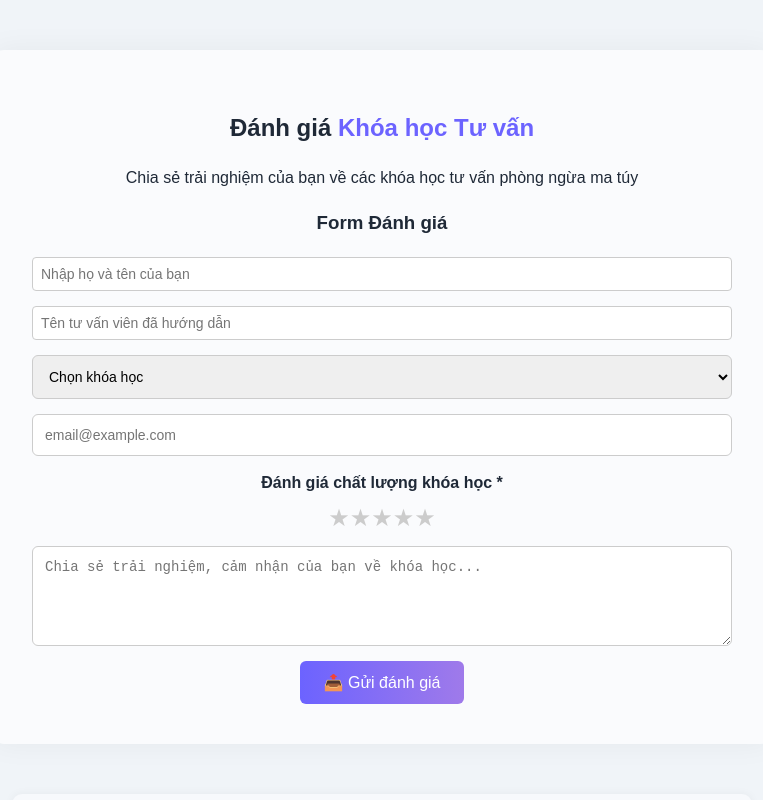
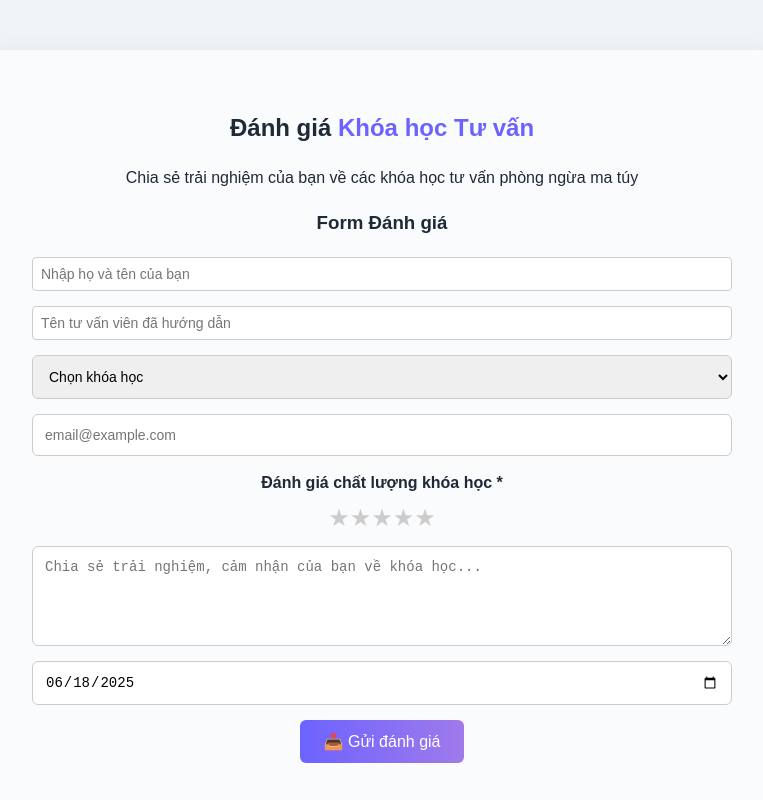
Before and after one commit to ng-dhp/SWP-Drug-FontEnd, a React (Vite) app: page /feedbackform in a window 1280 px wide. Shown: the whole page, without its empty margins (258-1021 px from the left). Built offline with nearby package versions, Linux system fonts and the light colour scheme.

Commit message:
update api

```diff
--- a/src/page/FeedbackForm.jsx
+++ b/src/page/FeedbackForm.jsx
@@ -2,10 +2,66 @@ import React, { useState } from 'react';
 import './css/FeedbackForm.css';
 
 const FeedbackForm = () => {
+  const [formData, setFormData] = useState({
+    fullName: '',
+    consultant: '',
+    course: '',
+    email: '',
+    feedback: '',
+    date: new Date().toISOString().split('T')[0], // mặc định hôm nay
+  });
+
   const [rating, setRating] = useState(0);
 
-  const handleStarClick = (value) => {
-    setRating(value);
+  const handleChange = (e) => {
+    const { name, value } = e.target;
+    setFormData((prev) => ({
+      ...prev,
+      [name]: value,
+    }));
+  };
+
+  const handleSubmit = (e) => {
+    e.preventDefault();
+
+    const dataToSend = {
+      fullName: formData.fullName,
+      consultant: formData.consultant,
+      course: formData.course,
+      email: formData.email,
+      content: formData.feedback,
+      rating: rating,
+      date: formData.date
+    };
+
+    fetch('http://localhost:8080/api/v1.0/feedback/create', {
+      method: 'POST',
+      headers: {
+        'Content-Type': 'application/json',
+      },
+      body: JSON.stringify(dataToSend),
+    })
+      .then((res) => {
+        if (!res.ok) throw new Error('Gửi thất bại');
+        return res.json();
+      })
+      .then((data) => {
+        alert('Gửi đánh giá thành công!');
+        // Reset form
+        setFormData({
+          fullName: '',
+          consultant: '',
+          course: '',
+          email: '',
+          feedback: '',
+          date: new Date().toISOString().split('T')[0],
+        });
+        setRating(0);
+      })
+      .catch((err) => {
+        console.error(err);
+        alert('Có lỗi xảy ra khi gửi đánh giá.');
+      });
   };
 
   return (
@@ -14,21 +70,47 @@ const FeedbackForm = () => {
         <h2>Đánh giá <span className="highlight">Khóa học Tư vấn</span></h2>
         <p>Chia sẻ trải nghiệm của bạn về các khóa học tư vấn phòng ngừa ma túy</p>
 
-        <form className="feedback-form">
+        <form className="feedback-form" onSubmit={handleSubmit}>
           <h3>Form Đánh giá</h3>
 
           <div className="form-group">
-            <input type="text" placeholder="Nhập họ và tên của bạn" required />
-            <input type="text" placeholder="Tên tư vấn viên đã hướng dẫn" required />
+            <input
+              type="text"
+              name="fullName"
+              value={formData.fullName}
+              onChange={handleChange}
+              placeholder="Nhập họ và tên của bạn"
+              required
+            />
+            <input
+              type="text"
+              name="consultant"
+              value={formData.consultant}
+              onChange={handleChange}
+              placeholder="Tên tư vấn viên đã hướng dẫn"
+              required
+            />
           </div>
 
-          <select className="dropdown" required>
+          <select
+            className="dropdown"
+            name="course"
+            value={formData.course}
+            onChange={handleChange}
+            required
+          >
             <option value="">Chọn khóa học</option>
             <option value="k1">Khóa 1</option>
             <option value="k2">Khóa 2</option>
           </select>
 
-          <input type="email" placeholder="email@example.com" />
+          <input
+            type="email"
+            name="email"
+            value={formData.email}
+            onChange={handleChange}
+            placeholder="email@example.com"
+          />
 
           <label className="rating-label">Đánh giá chất lượng khóa học *</label>
           <div className="stars">
@@ -36,18 +118,33 @@ const FeedbackForm = () => {
               <span
                 key={value}
                 className={rating >= value ? 'star selected' : 'star'}
-                onClick={() => handleStarClick(value)}
+                onClick={() => setRating(value)}
               >
                 ★
               </span>
             ))}
           </div>
 
-          <textarea placeholder="Chia sẻ trải nghiệm, cảm nhận của bạn về khóa học..." required></textarea>
+          <textarea
+            name="feedback"
+            value={formData.feedback}
+            onChange={handleChange}
+            placeholder="Chia sẻ trải nghiệm, cảm nhận của bạn về khóa học..."
+            required
+          />
+
+          <input
+            type="date"
+            name="date"
+            value={formData.date}
+            onChange={handleChange}
+            required
+          />
 
           <button type="submit">📤 Gửi đánh giá</button>
         </form>
       </div>
+
       <div className="why-important">
         <h4>Tại sao đánh giá quan trọng?</h4>
         <ul>
```
